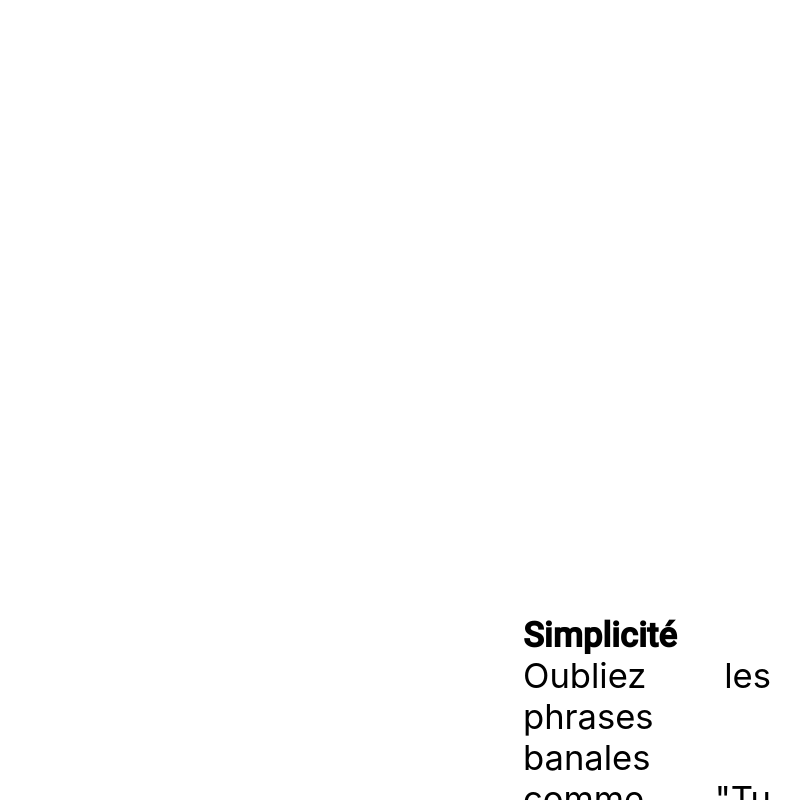
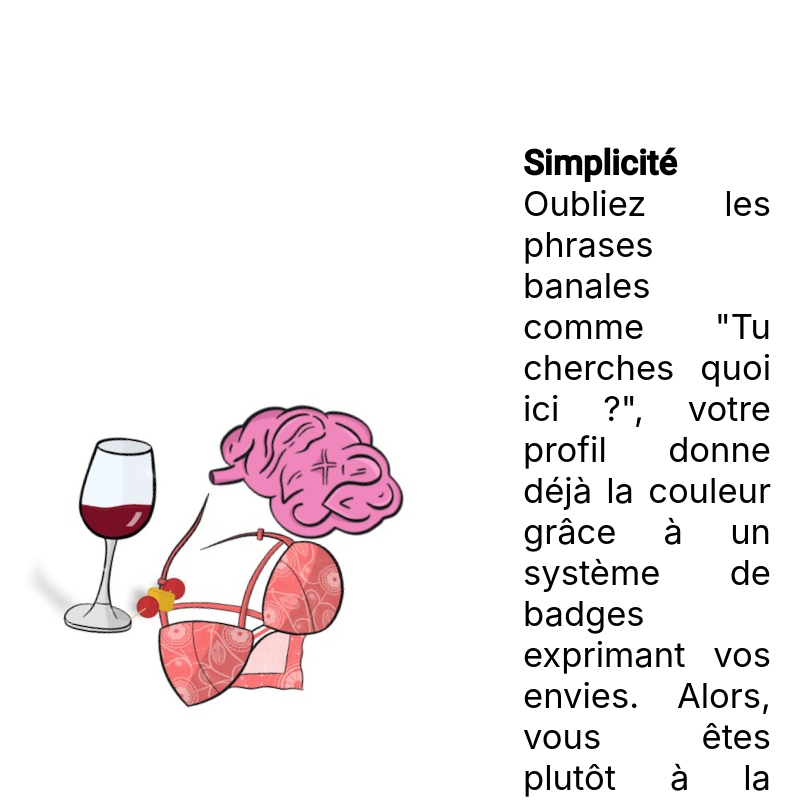
Before and after one commit to bt0r/kugo.app, a React (Create React App) app: page / in a window 1280 px wide. Shown: the part 1980-2780 px from the top of the page, without its empty margins (243-1045 px from the left). Built offline with nearby package versions, Linux system fonts and the light colour scheme; a web font is replaced by a local one.

Commit message:
fix: reduce big gap betweens messages

```diff
--- a/src/components/message/Message.scss
+++ b/src/components/message/Message.scss
@@ -8,7 +8,6 @@
     font-size: 1em;
   }
   animation: fadeIn ease 1s;
-
   flex: 1;
 }
 
--- a/src/screens/home/App.scss
+++ b/src/screens/home/App.scss
@@ -35,21 +35,21 @@
     max-width: 400px;
     padding-left: 10px;
     text-align: left;
+
     li {
       cursor: pointer;
       display: inline;
+
       a {
         text-decoration: none;
         color: #333;
         transition: all .2s ease-in-out;
 
         &:hover {
-          background-color: rgba(215,108,51,.05);
+          background-color: rgba(215, 108, 51, .05);
           color: #474747;
         }
       }
-
-
     }
   }
 }
@@ -79,7 +79,6 @@
 }
 
 
-
 .Messages {
   text-align: center;
 }
@@ -91,11 +90,13 @@
   align-items: center;
   max-width: 60vw;
   padding: 0 50px 0 50px;
+  margin: auto auto 25vh;
 
   @media (max-width: $mobile) {
     max-width: 75vw;
+    margin: auto auto 35vh;
   }
-  margin: auto auto 35em;
+
 
   .phone {
     z-index: -2;
@@ -105,7 +106,7 @@
       width: 200px;
       position: absolute;
       padding-left: 20vw;
-      opacity: 0.2 ;
+      opacity: 0.2;
     }
     transform: rotateZ(-11deg);
   }
@@ -123,14 +124,17 @@
     transform: rotateZ(11deg);
   }
 }
+
 .Stores {
   margin-top: 10em;
+
   .images {
     display: flex;
     flex-direction: row;
     align-items: center;
     align-content: center;
     justify-content: center;
+
     img {
       filter: grayscale(1);
       opacity: 0.2;
```
Also changed, not shown: 17 other files (tests, documents, lock files or other folders).
